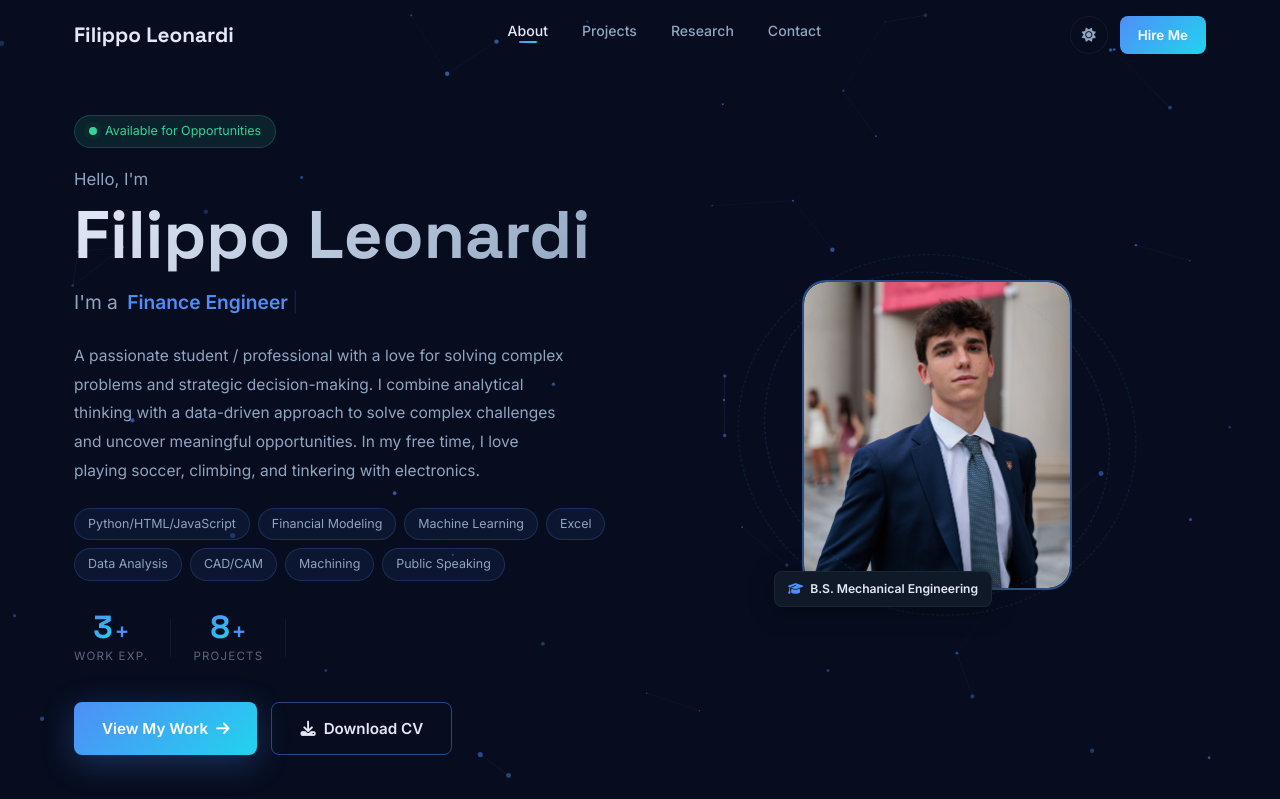
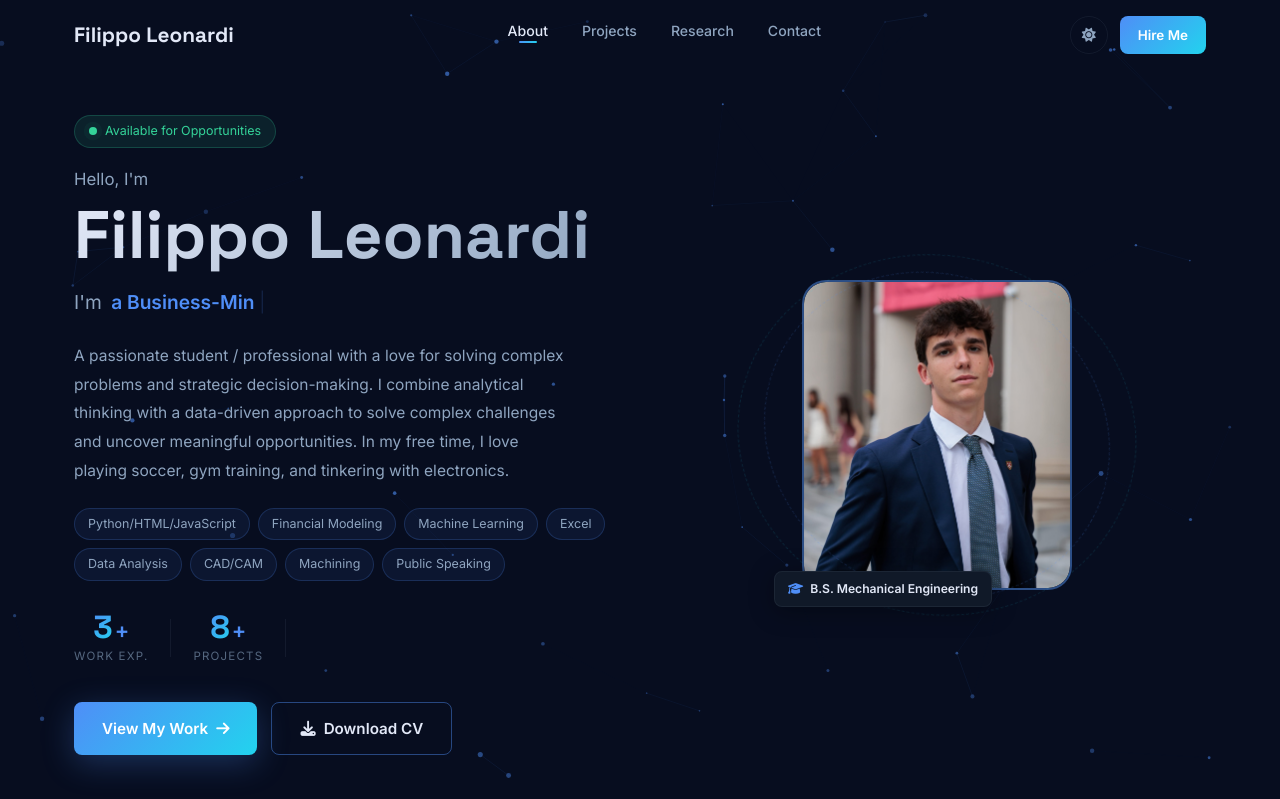
Before and after one commit to FilippoLeonardi/Recruitment-Portfolio, a Flask app: page / in a window 1280 px wide. Shown: the top 799 px of the page. Run offline with Flask 3, Linux system fonts and the light colour scheme.

Commit message:
change in description

```diff
--- a/Static/js/main.js
+++ b/Static/js/main.js
@@ -123,7 +123,7 @@
 
 /* ══════════ 4. TYPEWRITER ══════════ */
 const Typewriter = (() => {
-  const WORDS   = ['Mechanical Engineer','Finance Engineer','AI / ML Enthusiast','Research Engineer','Data-Driven Problem Solver', 'Adaptable'];
+  const WORDS   = ['a Mechanical Engineer','a Business-Minded Engineer', 'an AI / ML Enthusiast','a Research Engineer','a Data-Driven Problem Solver', 'Adaptable'];
   let wi = 0, ci = 0, del = false;
 
   function tick() {
--- a/templates/index.html
+++ b/templates/index.html
@@ -57,7 +57,7 @@
         <!-- ✏️ CHANGE: Replace "Your Name" -->
         <h1 class="hero-name">Filippo Leonardi</h1>
         <div class="hero-title-row">
-          <span class="tw-prefix">I'm a&nbsp;</span>
+          <span class="tw-prefix">I'm&nbsp;</span>
           <span id="typewriter" class="tw-text"></span>
           <span class="tw-cursor">|</span>
         </div>
@@ -66,7 +66,7 @@
           A passionate student / professional with a love for solving
           complex problems and strategic decision-making. I combine analytical thinking with a
           data-driven approach to solve complex challenges and
-          uncover meaningful opportunities. In my free time, I love playing soccer, climbing, and tinkering with electronics.
+          uncover meaningful opportunities. In my free time, I love playing soccer, gym training, and tinkering with electronics.
           <!--
           I blend hardware intuition with software skills to
           build impactful, real-world solutions.
```
